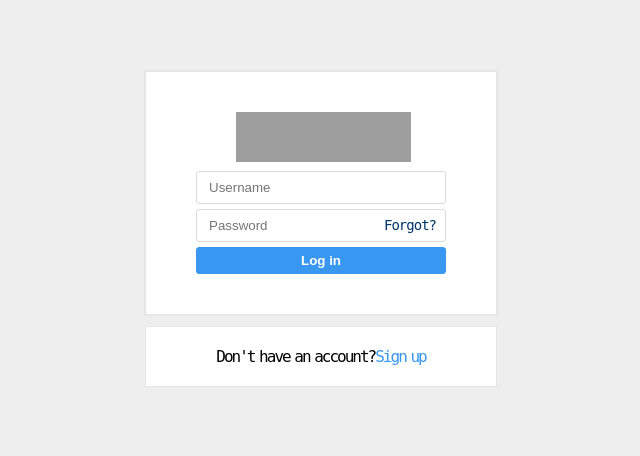
After one commit to idealgeek007/Roomiee, a PHP site: page /login/loginpage.php in a window 1280 px wide. The commit adds this page. Shown: the top 456 px of the page, without its empty margins (319-959 px from the left). Run offline with PHP 8.4, Linux system fonts and the light colour scheme; grey boxes are pictures that could not be loaded.

Commit message:
php changes

```diff
--- /dev/null
+++ b/Code/login/loginpage.php
@@ -0,0 +1,36 @@
+<!DOCTYPE html>
+<html lang="en">
+<head>
+    <meta charset="UTF-8">
+    <meta name="viewport" content="width=device-width, initial-scale=1.0">
+    <title>Document</title>
+    <link rel="stylesheet" href="../style.css">
+    <link rel="stylesheet" href="login/loginstyle.css">
+</head>
+<body>
+
+
+<div id="wrapper">
+  <div class="main-content">
+    <div class="header">
+      <img src="https://i.imgur.com/zqpwkLQ.png" />
+    </div>
+    <div class="l-part">
+      <input type="text" placeholder="Username" class="input-1" />
+      <div class="overlap-text">
+        <input type="password" placeholder="Password" class="input-2" />
+        <a href="#">Forgot?</a>
+      </div>
+      <input type="button" value="Log in" class="btn" />
+    </div>
+  </div>
+  <div class="sub-content">
+    <div class="s-part">
+      Don't have an account?<a href="#">Sign up</a>
+    </div>
+  </div>
+</div>
+
+
+</body>
+</html>
--- /dev/null
+++ b/Code/login/loginstyle.css
@@ -0,0 +1,106 @@
+* {
+    margin: 0px;
+    padding: 0px;
+  }
+
+  body {
+    background-color: #eee;
+  }
+
+  #wrapper {
+    width: 500px;
+    height: 50%;
+    overflow: hidden;
+    border: 0px solid #000;
+    margin: 50px auto;
+    padding: 10px;
+  }
+
+  .main-content {
+    width: 250px;
+    height: 40%;
+    margin: 10px auto;
+    background-color: #fff;
+    border: 2px solid #e6e6e6;
+    padding: 40px 50px;
+  }
+
+  .header {
+    border: 0px solid #000;
+    margin-bottom: 5px;
+  }
+
+  .header img {
+    height: 50px;
+    width: 175px;
+    margin: auto;
+    position: relative;
+    left: 40px;
+  }
+
+  .input-1,
+  .input-2 {
+    width: 100%;
+    margin-bottom: 5px;
+    padding: 8px 12px;
+    border: 1px solid #dbdbdb;
+    box-sizing: border-box;
+    border-radius: 3px;
+  }
+
+  .overlap-text {
+    position: relative;
+  }
+
+  .overlap-text a {
+    position: absolute;
+    top: 8px;
+    right: 10px;
+    color: #003569;
+    font-size: 14px;
+    text-decoration: none;
+    font-family: 'Overpass Mono', monospace;
+    letter-spacing: -1px;
+  }
+
+  .btn {
+    width: 100%;
+    background-color: #3897f0;
+    border: 1px solid #3897f0;
+    padding: 5px 12px;
+    color: #fff;
+    font-weight: bold;
+    cursor: pointer;
+    border-radius: 3px;
+  }
+
+  .sub-content {
+    width: 250px;
+    height: 40%;
+    margin: 10px auto;
+    border: 1px solid #e6e6e6;
+    padding: 20px 50px;
+    background-color: #fff;
+  }
+
+  .s-part {
+    text-align: center;
+    font-family: 'Overpass Mono', monospace;
+    word-spacing: -3px;
+    letter-spacing: -2px;
+    font-weight: normal;
+  }
+
+  .s-part a {
+    text-decoration: none;
+    cursor: pointer;
+    color: #3897f0;
+    font-family: 'Overpass Mono', monospace;
+    word-spacing: -3px;
+    letter-spacing: -2px;
+    font-weight: normal;
+  }
+
+  input:focus {
+      background-color: yellow;
+  }
--- a/Code/style.css
+++ b/Code/style.css
@@ -104,6 +104,15 @@ body {
     align-items: center;
 
 }
+.d4{
+    padding-left: 5vw;
+    display: grid;
+    background-color: rgb(255, 255, 255);
+    height: max-content;
+    padding-top: 20px;
+    align-items: center;
+
+}
 
 h1 {
     font-family: 'Givonic', sans-serif;
@@ -142,6 +151,8 @@ h5{
   }
 .custom-font {
     font-family: 'Givonic', sans-serif;
+    opacity: 0;
+    animation: fadeInUp 1s ease-out forwards;
 
 
 }
@@ -206,4 +217,19 @@ h5{
   }
 
 
-  /* h1 style */
+/* Animation */
+@keyframes fadeInUp {
+    from {
+      opacity: 0;
+      transform: translateY(50px);
+    }
+    to {
+      opacity: 1;
+      transform: translateY(0);
+    }
+  }
+
+  .animate-on-scroll {
+    opacity: 0;
+    animation: fadeInUp 1s ease-out forwards;
+  }
```
Also changed, not shown: Code/ex.html (deleted, +0 -45 lines), Code/index.php (renamed from Code/index.html, +6 -5 lines).
